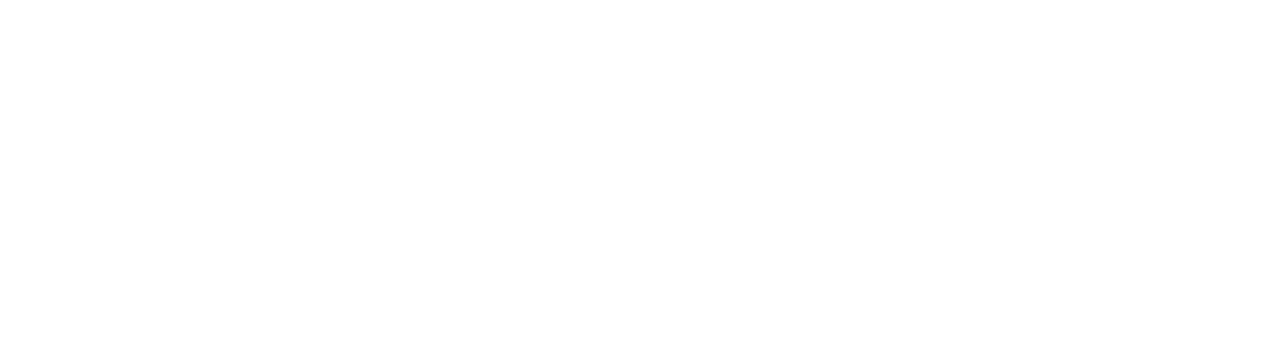
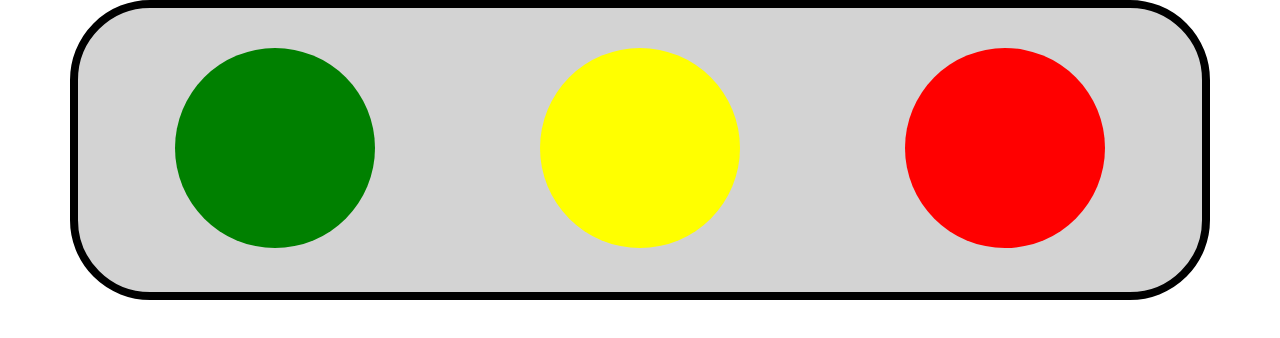
Before and after one commit to acciojob/box-model-Code-with-sudoku, a website: page main.html in a window 1280 px wide. Drawn offline with nearby package versions, Linux system fonts and the light colour scheme.

Commit message:
created a submission

```diff
--- a/main.html
+++ b/main.html
@@ -4,12 +4,21 @@
 
 <head>
 	<link rel="stylesheet" href="styles.css">
+	<link rel="stylesheet" href="https://cdn.jsdelivr.net/npm/bootstrap@4.6.2/dist/css/bootstrap.min.css" integrity="sha384-xOolHFLEh07PJGoPkLv1IbcEPTNtaed2xpHsD9ESMhqIYd0nLMwNLD69Npy4HI+N" crossorigin="anonymous">
 </head>
 
 <body>
 	<!-- the entire body must be written by student -->
-    <script type="text/javascript" src="./script.js">
-</script>
+	<div class="container ">
+		<div class="green"></div>
+		<div class="yellow"></div>
+		<div class="red"></div>
+	</div>
+    <script type="text/javascript" src="./script.js"></script>
+		<script src="https://cdn.jsdelivr.net/npm/jquery@3.5.1/dist/jquery.slim.min.js" integrity="sha384-DfXdz2htPH0lsSSs5nCTpuj/zy4C+OGpamoFVy38MVBnE+IbbVYUew+OrCXaRkfj" crossorigin="anonymous"></script>
+<script src="https://cdn.jsdelivr.net/npm/popper.js@1.16.1/dist/umd/popper.min.js" integrity="sha384-9/reFTGAW83EW2RDu2S0VKaIzap3H66lZH81PoYlFhbGU+6BZp6G7niu735Sk7lN" crossorigin="anonymous"></script>
+<script src="https://cdn.jsdelivr.net/npm/bootstrap@4.6.2/dist/js/bootstrap.min.js" integrity="sha384-+sLIOodYLS7CIrQpBjl+C7nPvqq+FbNUBDunl/OZv93DB7Ln/533i8e/mZXLi/P+" crossorigin="anonymous"></script>
+
 
 </body>
 
--- a/styles.css
+++ b/styles.css
@@ -1 +1,33 @@
 /*  your css code here. If applicable */
+.red, .yellow, .green{
+	width:200px;
+/* 	display:inline; */
+	height:200px;
+	border-radius:50%;
+
+}
+.green{
+	background-color:rgb(0, 128, 0);
+
+}
+.yellow{
+	background-color:rgb(255, 255, 0);
+
+}
+.red{
+	background-color:rgb(255, 0, 0);
+
+}
+
+.container{
+
+	width:500px;
+	height:300px;
+	border:8px solid black;
+	border-radius: 80px;
+	background-color:lightgray;
+	display:flex;
+	padding:40px;
+	justify-content:space-around;
+	text-align:center
+}
```
